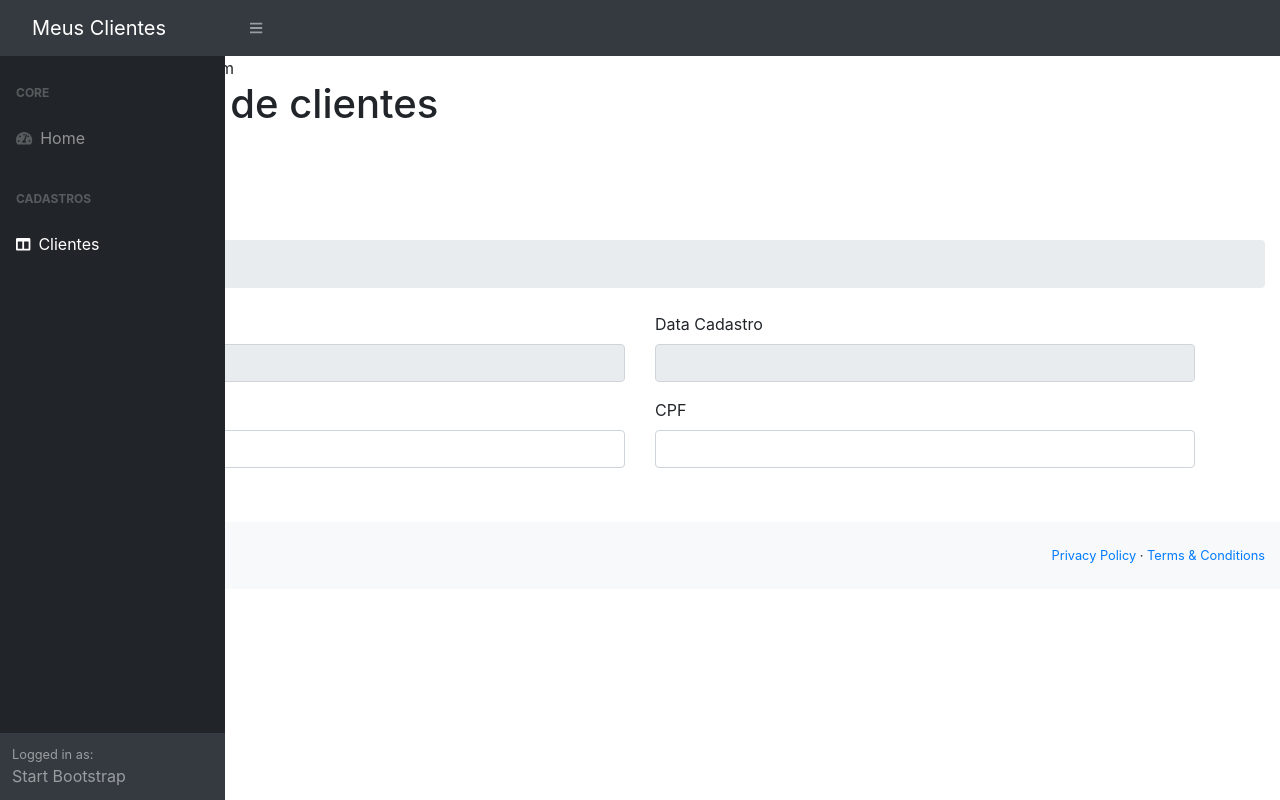
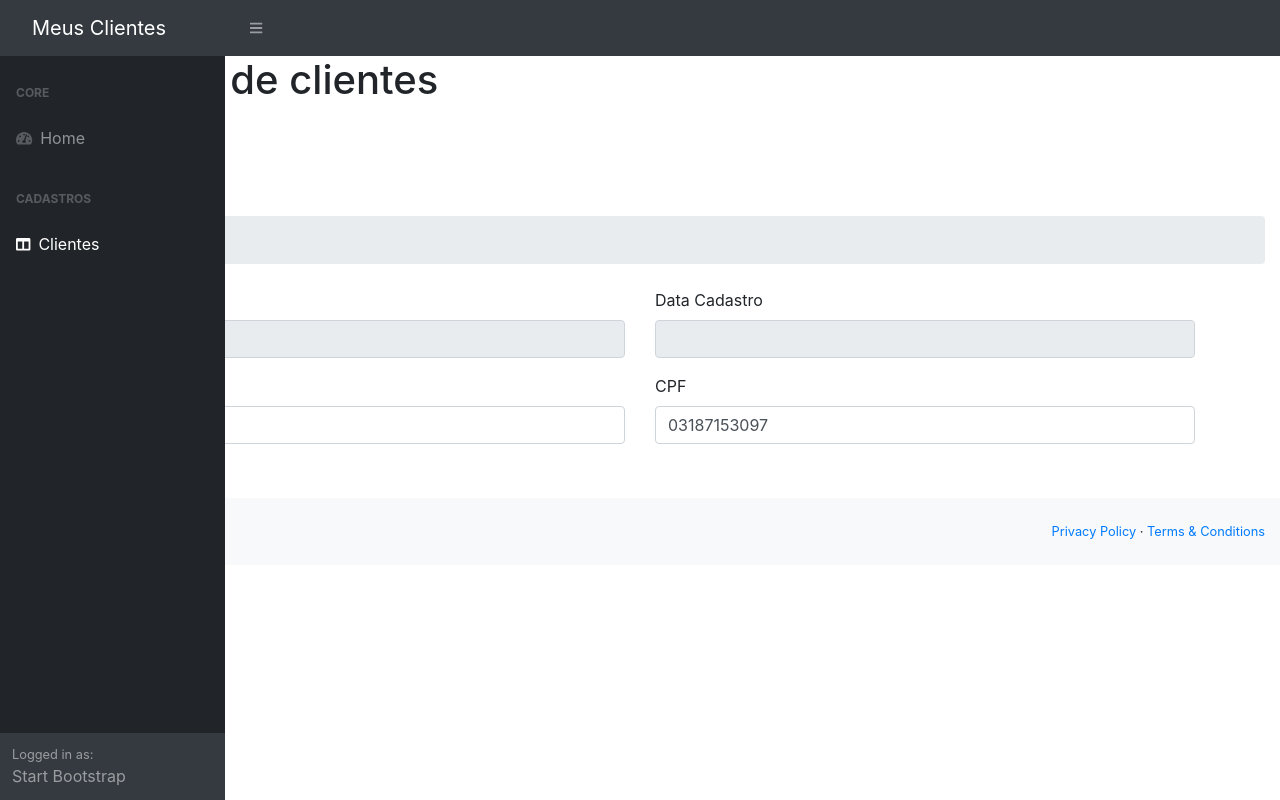
Before and after one commit to MarhlonKorb/clientes-servicos-prestados-app, an Angular app: page /clientes-form in a window 1280 px wide. Built offline with nearby package versions, Linux system fonts and the light colour scheme.

Commit message:
Implementacao service e Client http
Foi implementado o service e a Injeção do CLient http para comunicar com o backend em Spring. O backend está com problemas de build.

```diff
--- /dev/null
+++ b/src/app/clientes.service.ts
@@ -0,0 +1,19 @@
+import { Injectable } from '@angular/core';
+import { Cliente } from './clientes/cliente';
+import { HttpClient } from '@angular/common/http';
+
+@Injectable({
+  providedIn: 'root',
+})
+export class ClientesService {
+  /**Injetar uma dependência na classe basta inserir
+   *  o módulo importado do service dentro do construtor da classe */
+  constructor(private http: HttpClient) {}
+
+  getCliente(): Cliente {
+    let cliente: Cliente = new Cliente();
+    cliente.nome = 'Teste';
+    cliente.cpf = '03187153097';
+    return cliente;
+  }
+}
--- a/src/app/clientes/clientes-form/clientes-form.component.html
+++ b/src/app/clientes/clientes-form/clientes-form.component.html
@@ -1,4 +1,4 @@
-<<<<<<< Updated upstream
+
 <h1>Formulário de clientes</h1>
 =======
 <h1 class="mt-4">Clientes</h1>
--- a/src/app/clientes/clientes-form/clientes-form.component.ts
+++ b/src/app/clientes/clientes-form/clientes-form.component.ts
@@ -1,5 +1,6 @@
 import { Component, OnInit } from '@angular/core';
 import { Cliente } from '../cliente';
+import { ClientesService } from 'src/app/clientes.service';
 @Component({
   selector: 'app-clientes-form',
   templateUrl: './clientes-form.component.html',
@@ -8,8 +9,8 @@ import { Cliente } from '../cliente';
 export class ClientesFormComponent implements OnInit {
   cliente: Cliente;
 
-  constructor() {
-    this.cliente = new Cliente();
+  constructor(private service : ClientesService) {
+    this.cliente = service.getCliente();
   }
 
   ngOnInit(): void {}
```
Also changed, not shown: src/app/app.module.ts (+8 -11 lines).
